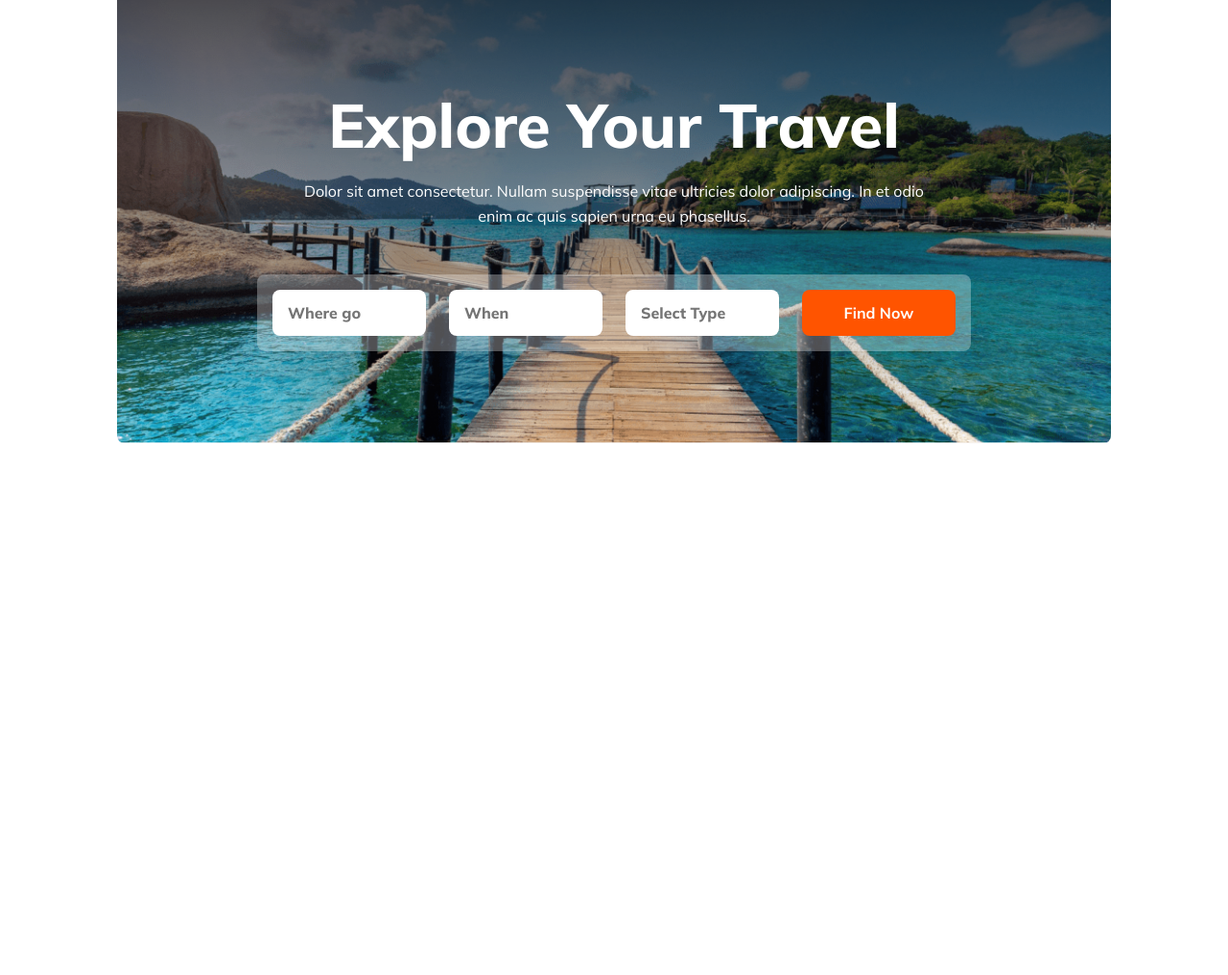
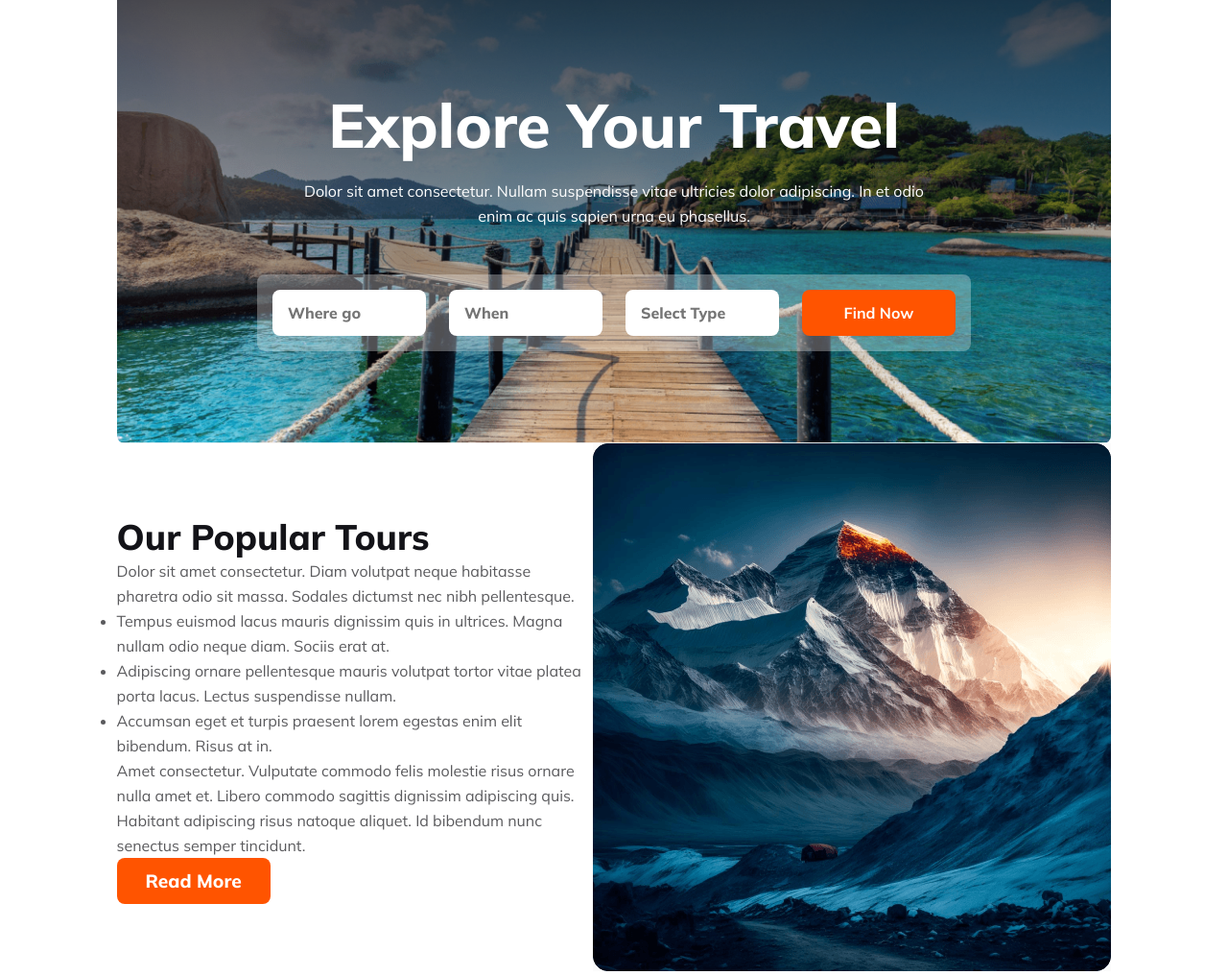
Before and after one commit to AsifRahmanBhuiyan/B9A2-Cholo-Ghuri, a plain HTML site: page index.html in a window 1280 px wide. Shown: the part 86-1102 px from the top of the page at 96% size. Before the commit the page ends 800 px from the top, so only its background shows below. Drawn offline with Linux system fonts and the light colour scheme.

Commit message:
Popular Tour Section added

```diff
--- a/index.html
+++ b/index.html
@@ -54,6 +54,29 @@
     <!-- Header Ends -->
 
 
+    <section class="container popular-tours-section">
+        <div>
+            <h3 class="common-title">Our Popular Tours</h3>
+            <p class="common-description">Dolor sit amet consectetur. Diam volutpat neque habitasse pharetra odio sit
+                massa. Sodales dictumst nec nibh pellentesque.</p>
+            <ul class="common-description">
+                <li>Tempus euismod lacus mauris dignissim quis in ultrices. Magna nullam odio neque diam. Sociis erat
+                    at.</li>
+                <li>Adipiscing ornare pellentesque mauris volutpat tortor vitae platea porta lacus. Lectus suspendisse
+                    nullam.</li>
+                <li>Accumsan eget et turpis praesent lorem egestas enim elit bibendum. Risus at in.</li>
+            </ul>
+            <p class="common-description">Amet consectetur. Vulputate commodo felis molestie risus ornare nulla amet et.
+                Libero commodo sagittis dignissim adipiscing quis. Habitant adipiscing risus natoque aliquet. Id
+                bibendum nunc senectus semper tincidunt. </p>
+            <button class="common-button">Read More</button>
+        </div>
+        <div>
+            <img src="./Images/Rectangle 4.png" alt="">
+        </div>
+    </section>
+
+
 
 </body>
 
```
